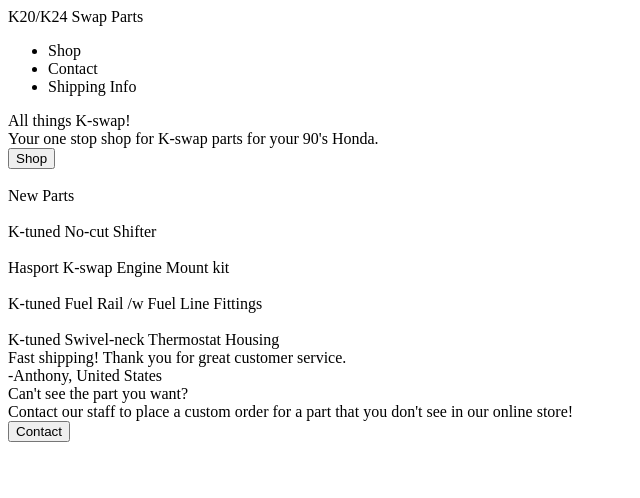
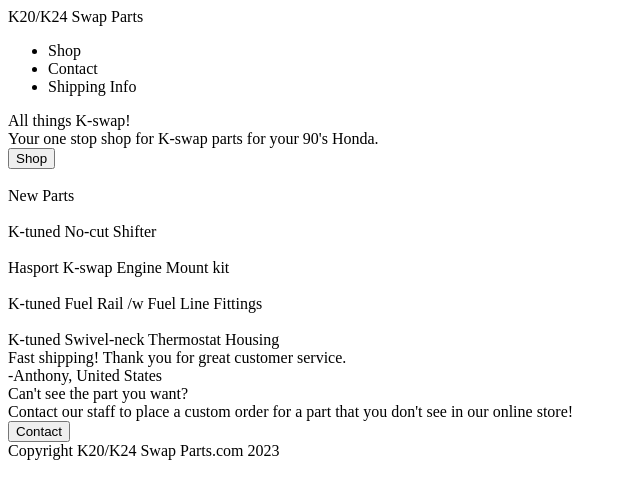
Before and after one commit to Jamesgakg/ToP_Project_01, a plain HTML site: page index.html in a window 1280 px wide. Shown: the whole page, without its empty margins (0-640 px from the left). Drawn offline with Linux system fonts and the light colour scheme.

Commit message:
created footer in index.html

```diff
--- a/index.html
+++ b/index.html
@@ -57,7 +57,8 @@
                 <button class="contact_us">Contact</button>
             </div>
         </div>
-
+    <div class="footer">
+        Copyright K20/K24 Swap Parts.com 2023
     </div>
     </div>
 </body>
```
